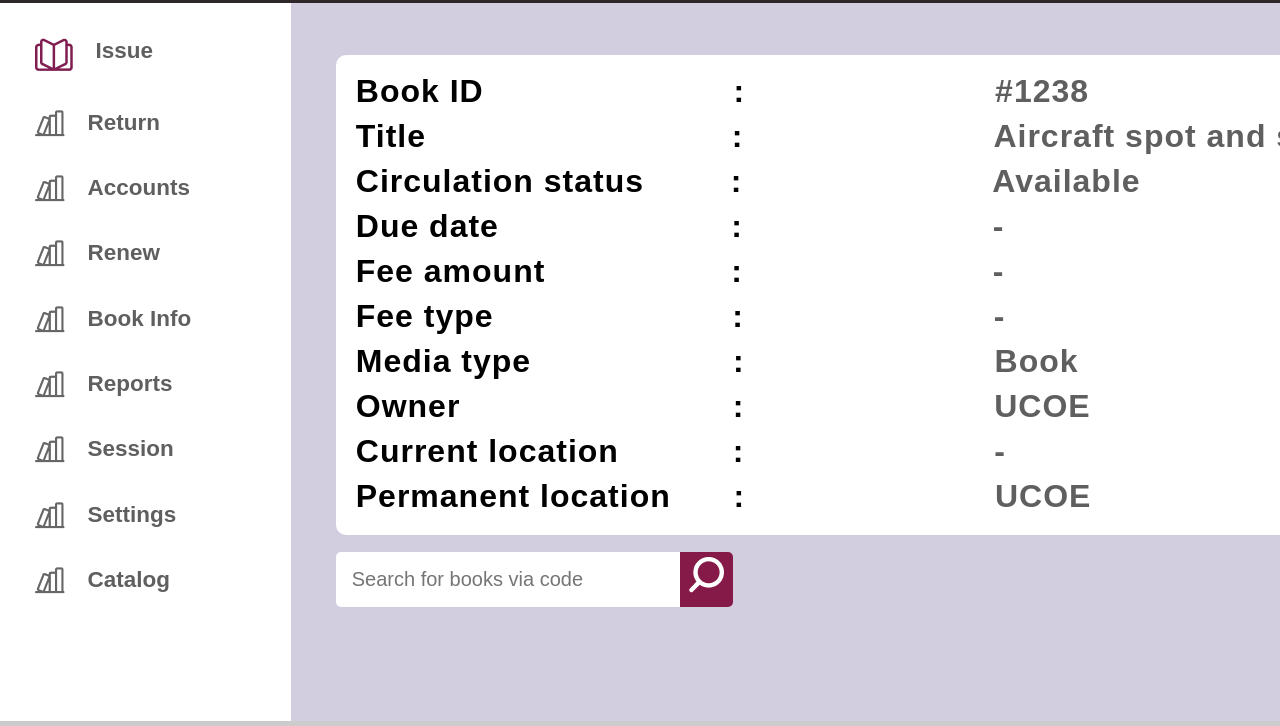
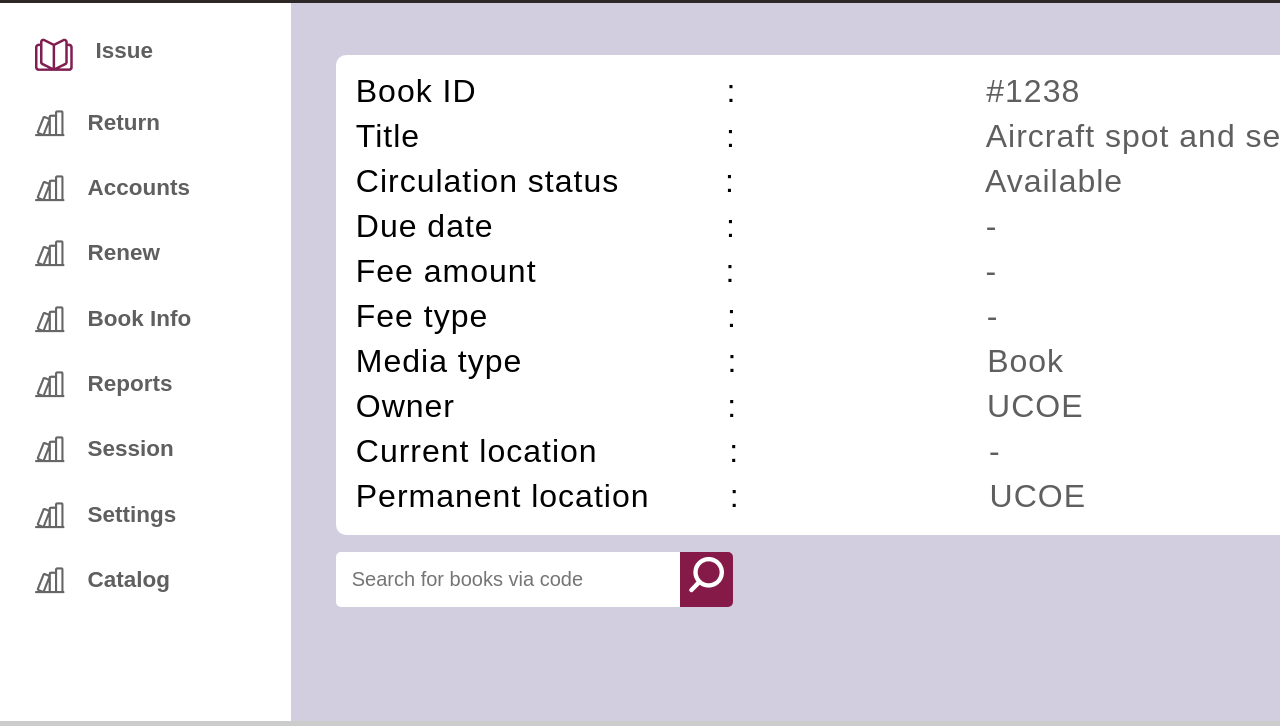
Before and after one commit to nandhakumar888/2CQR-SCANNER, a plain HTML site: page page10.html in a window 1280 px wide. Shown: the part 74-800 px from the top of the page. Drawn offline with Linux system fonts and the light colour scheme.

Commit message:
update 1

```diff
--- a/style.css
+++ b/style.css
@@ -861,6 +861,7 @@ nav {
 }
 
 .page-10 .addres h1 {
+  margin-left: 9px;
   font-size: 5rem;
   color: #851a48;
   letter-spacing: 2px;
@@ -875,7 +876,7 @@ nav {
   font-weight: 600;
   letter-spacing: 1px;
   margin-bottom: 1rem;
-  margin-left: 18px;
+  margin-left: 24px;
 }
 
 .page-10 .items {
@@ -952,11 +953,13 @@ nav {
 }
 .page-9 .addres h1{
   margin-top: 8px;
+  font-weight: 500;
 }
 
 .page-9 .addres .span{
    margin-left: 15rem;
    color: #5f5f5f;
+   font-weight: 500;
 }
 
 .page-9 .addres .span-1{
@@ -967,28 +970,28 @@ nav {
   margin-left: 18.5rem;
 }
 .page-9 .addres .span-3{
-  margin-left: 4.8rem;
+  margin-left: 6rem;
 }
 .page-9 .addres .span-4{
   margin-left: 13.9rem;
 }
 .page-9 .addres .span-5{
-  margin-left: 11rem;
+  margin-left: 11.2rem;
 }
 .page-9 .addres .span-6{
   margin-left: 14.3rem;
 }
 .page-9 .addres .span-7{
-  margin-left: 12rem;
+  margin-left: 12.2rem;
 }
 .page-9 .addres .span-8{
   margin-left: 16.4rem;
 }
 .page-9 .addres .span-9{
-  margin-left: 6.5rem;
+  margin-left: 7.6rem;
 }
 .page-9 .addres .span-10{
-  margin-left: 3.3rem;
+  margin-left: 4.4rem;
 }
 
 
```
